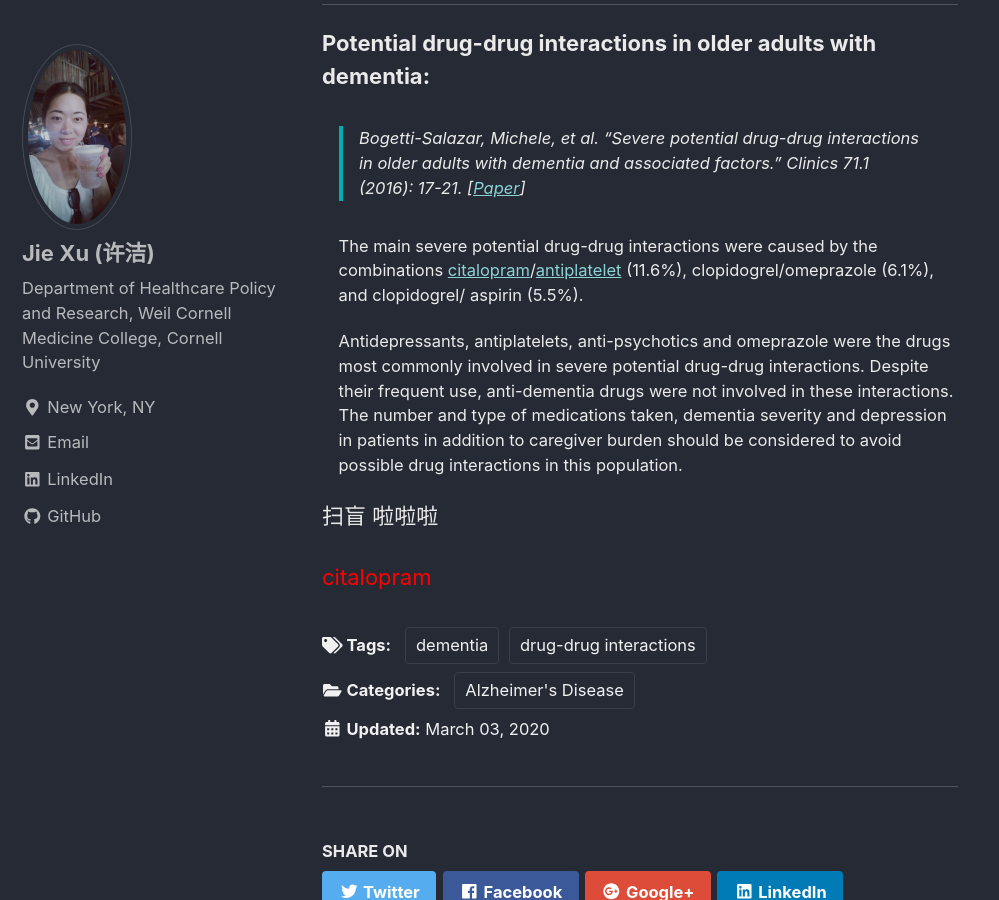
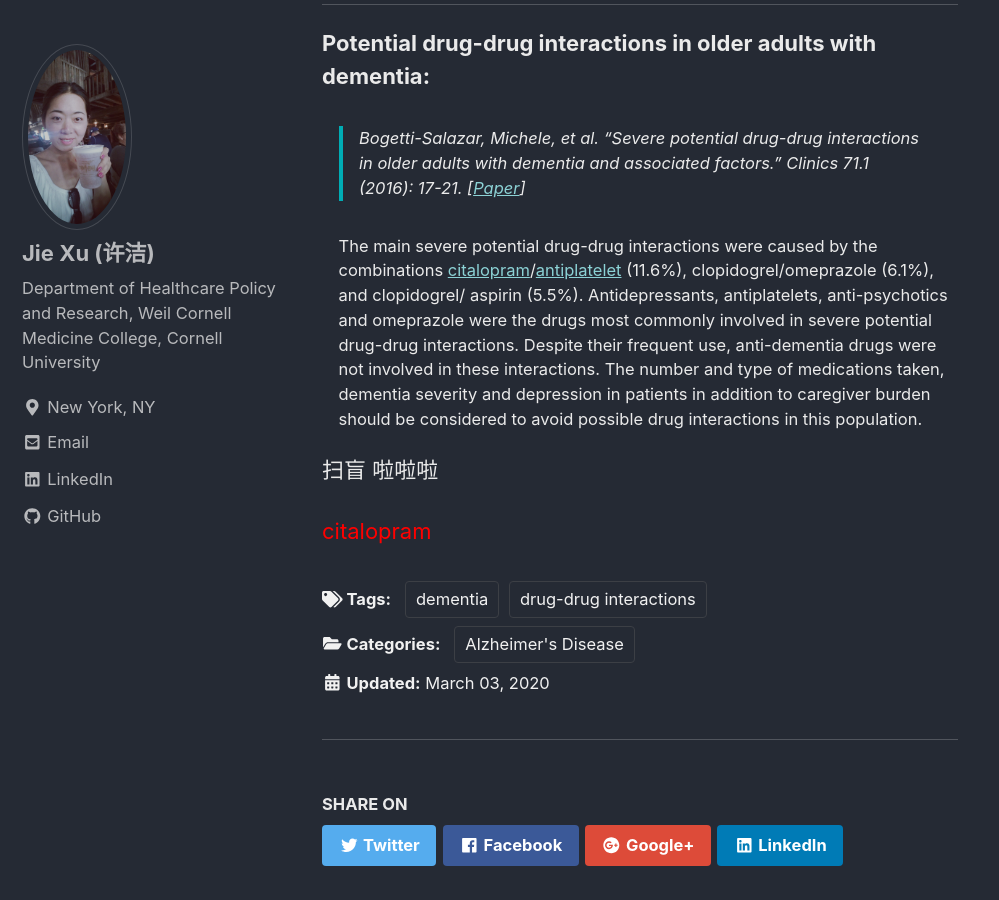
Before and after one commit to jxu1015/jxu1015.github.io, a Jekyll site: the page built from _posts/2020-03-03-AD-Related-Drugs.md, in a window 1280 px wide and 900 px high, scrolled down 331 px. Shown: the whole window, without its empty margins (0-999 px from the left). Built offline with Jekyll 4.4.1, drawn with Linux system fonts in a browser that asks for light colours; nearby versions of some CDN libraries.

```diff
--- a/_posts/2020-03-03-AD-Related-Drugs.md
+++ b/_posts/2020-03-03-AD-Related-Drugs.md
@@ -13,9 +13,7 @@ Potential drug-drug interactions in older adults with dementia:
 
 :   > Bogetti-Salazar, Michele, et al. "Severe potential drug-drug interactions in older adults with dementia and associated factors." Clinics 71.1 (2016): 17-21. [[Paper](https://www.ncbi.nlm.nih.gov/pmc/articles/PMC4763155/pdf/cln-71-01-017.pdf)]
 
-:   The main severe potential drug-drug interactions were caused by the combinations [citalopram](https://www.drugs.com/citalopram.html)/[antiplatelet](https://www.drugs.com/drug-class/antiplatelet-agents.html) (11.6%), clopidogrel/omeprazole (6.1%), and clopidogrel/ aspirin (5.5%).
-
-:   Antidepressants, antiplatelets, anti-psychotics and omeprazole were the drugs most commonly involved in severe potential drug-drug interactions. Despite their frequent use, anti-dementia drugs were not involved in these interactions. The number and type of medications taken, dementia severity and depression in patients in addition to caregiver burden should be considered to avoid possible drug interactions in this population.
+:   The main severe potential drug-drug interactions were caused by the combinations [citalopram](https://www.drugs.com/citalopram.html)/[antiplatelet](https://www.drugs.com/drug-class/antiplatelet-agents.html) (11.6%), clopidogrel/omeprazole (6.1%), and clopidogrel/ aspirin (5.5%). Antidepressants, antiplatelets, anti-psychotics and omeprazole were the drugs most commonly involved in severe potential drug-drug interactions. Despite their frequent use, anti-dementia drugs were not involved in these interactions. The number and type of medications taken, dementia severity and depression in patients in addition to caregiver burden should be considered to avoid possible drug interactions in this population.
 
 
 
```
